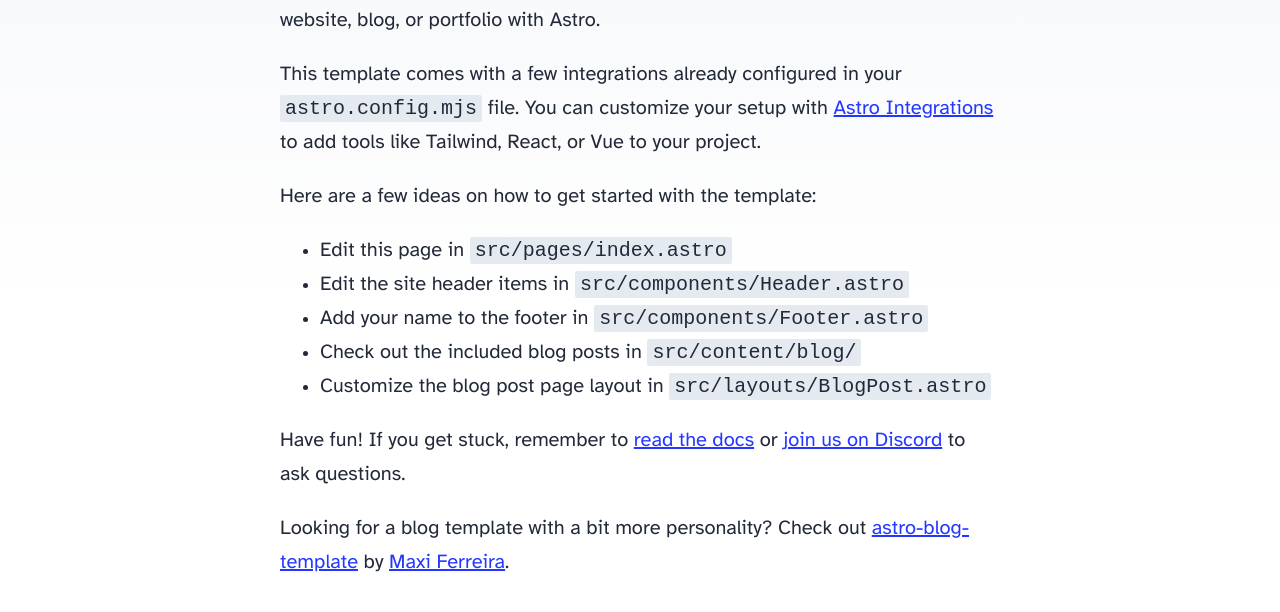
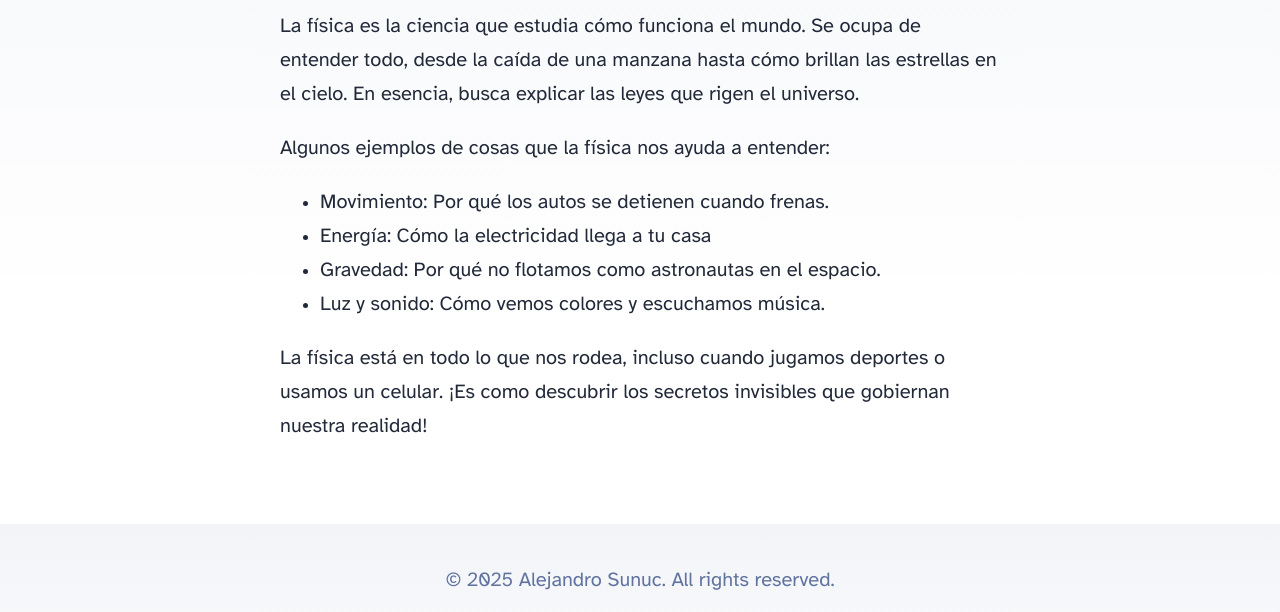
Before and after one commit to AlejandroIMP/FisicaWebApplication, an Astro site: page / in a window 1280 px wide. Shown: the part 295-907 px from the top of the page. Built offline with nearby package versions, Linux system fonts and the light colour scheme; Astro itself is replaced by a stand-in of ours.

Commit message:
Update index.astro to reflect the physics learning platform content and structure

```diff
--- a/src/pages/index.astro
+++ b/src/pages/index.astro
@@ -13,37 +13,29 @@
 	<body>
 		<Header />
 		<main>
-			<h1>🧑‍🚀 Hello, Astronaut!</h1>
+			<h1>¡Plataforma de aprendizaje de física!</h1>
 			<p>
-				Welcome to the official <a href="https://astro.build/">Astro</a> blog starter template. This
-				template serves as a lightweight, minimally-styled starting point for anyone looking to build
-				a personal website, blog, or portfolio with Astro.
+				La física es la ciencia que estudia cómo funciona el mundo. Se ocupa de entender todo, desde la caída de una manzana hasta cómo brillan las estrellas en el cielo. En esencia, busca explicar las leyes que rigen el universo.
 			</p>
 			<p>
-				This template comes with a few integrations already configured in your
-				<code>astro.config.mjs</code> file. You can customize your setup with
-				<a href="https://astro.build/integrations">Astro Integrations</a> to add tools like Tailwind,
-				React, or Vue to your project.
+				Algunos ejemplos de cosas que la física nos ayuda a entender:
 			</p>
-			<p>Here are a few ideas on how to get started with the template:</p>
 			<ul>
-				<li>Edit this page in <code>src/pages/index.astro</code></li>
-				<li>Edit the site header items in <code>src/components/Header.astro</code></li>
-				<li>Add your name to the footer in <code>src/components/Footer.astro</code></li>
-				<li>Check out the included blog posts in <code>src/content/blog/</code></li>
-				<li>Customize the blog post page layout in <code>src/layouts/BlogPost.astro</code></li>
+				<li><bold>Movimiento: </bold>Por qué los autos se detienen cuando frenas.</li>
+				<li><bold>Energía: </bold>Cómo la electricidad llega a tu casa</li>
+				<li><bold>Gravedad: </bold>Por qué no flotamos como astronautas en el espacio.</li>
+				<li><bold>Luz y sonido: </bold>Cómo vemos colores y escuchamos música.</li>
 			</ul>
 			<p>
-				Have fun! If you get stuck, remember to
-				<a href="https://docs.astro.build/">read the docs</a>
-				or <a href="https://astro.build/chat">join us on Discord</a> to ask questions.
-			</p>
-			<p>
-				Looking for a blog template with a bit more personality? Check out
-				<a href="https://github.com/Charca/astro-blog-template">astro-blog-template</a>
-				by <a href="https://twitter.com/Charca">Maxi Ferreira</a>.
+				La física está en todo lo que nos rodea, incluso cuando jugamos deportes o usamos un celular. ¡Es como descubrir los secretos invisibles que gobiernan nuestra realidad!
 			</p>
 		</main>
 		<Footer />
 	</body>
 </html>
+
+<style>
+	h1{
+		text-align: center;
+	}
+</style>
```
